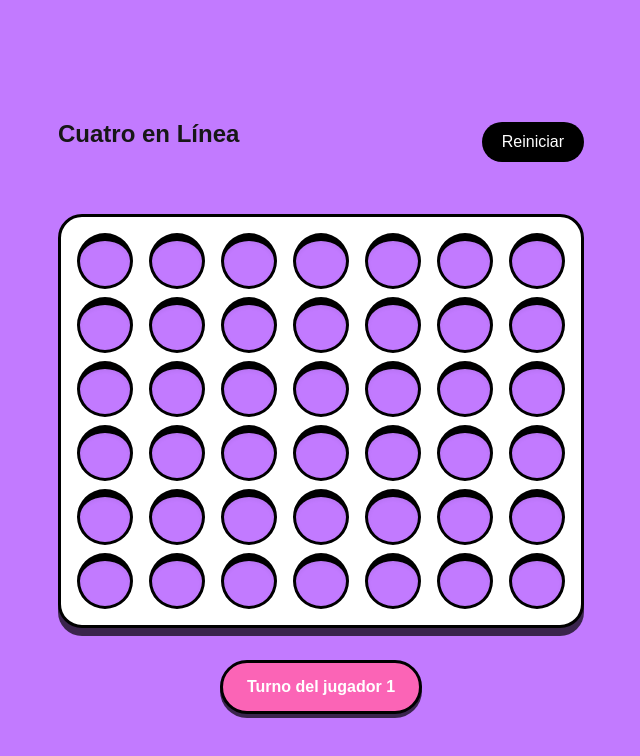
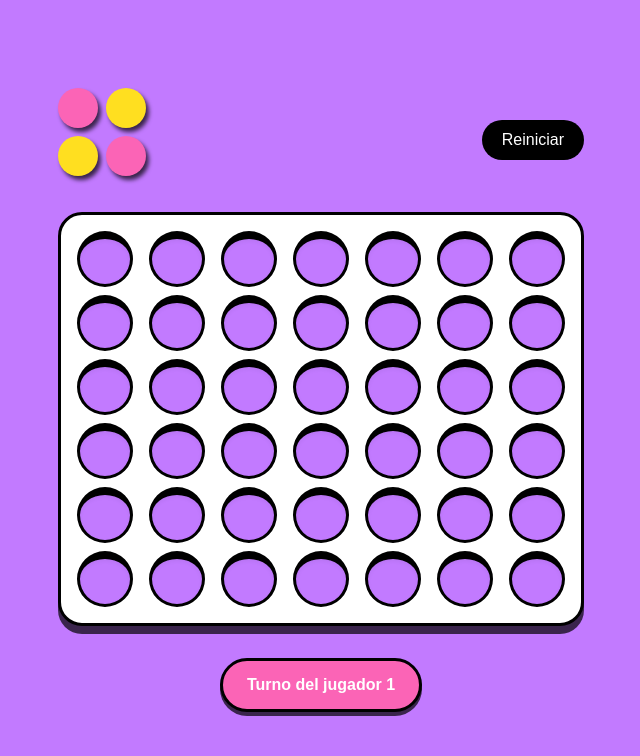
Before and after one commit to Arimoriconi/connect-four, a Next.js app: page / in a window 1280 px wide. Shown: the top 756 px of the page, without its empty margins (319-959 px from the left). Built offline with nearby package versions, Linux system fonts and the light colour scheme.

Commit message:
add logo

```diff
--- a/src/app/globals.css
+++ b/src/app/globals.css
@@ -25,13 +25,22 @@ body {
   font-family: Arial, Helvetica, sans-serif;
 }
 
-@keyframes drop-fake {
-  from {
-    transform: translateY(-100px);
+@keyframes zoomInUp {
+  0% {
     opacity: 0;
+    transform: translateY(100%) scale(0.8);
   }
-  to {
-    transform: translateY(0);
+
+  60% {
     opacity: 1;
+    transform: translateY(-10%) scale(1.1);
+  }
+
+  100% {
+    transform: translateY(0) scale(1);
   }
 }
+
+.animate-zoom-in-up {
+  animation: zoomInUp 0.6s ease-out forwards;
+}
--- a/src/components/GameBoard.tsx
+++ b/src/components/GameBoard.tsx
@@ -2,6 +2,7 @@
 import React, { useState } from 'react';
 import Cell from './Cell';
 import { Player } from '../types/inteface';
+import Logo from './Logo';
 
 const ROWS = 6;
 const COLS = 7;
@@ -67,9 +68,9 @@ const GameBoard: React.FC = () => {
   };
 
   return (
-    <div className="flex flex-col items-center space-y-4 mt-5">
-      <div className="flex flex-row justify-between w-full items-center">
-        <h1 className="text-2xl font-bold">Cuatro en Línea</h1>
+    <div className="flex flex-col items-center space-y-4">
+      <div className="flex flex-row justify-between w-full items-center mb-0">
+        <Logo />
         <button
           className="mt-4 px-5 py-2 bg-black text-white rounded-full hover:brightness-110 transition-all"
           onClick={resetGame}
@@ -106,9 +107,25 @@ const GameBoard: React.FC = () => {
         ))}
       </div>
       {/* TEXTO DE GANADOR Y TURNO */}
-      <div className="mt-4 bg-pink-400 px-6 py-3 rounded-full border-3 border-black text-white font-bold shadow-[0px_4px_0px_rgba(0,0,0,0.7)]">
-        {winner ? `¡Jugador ${winner} gana!` : `Turno del jugador ${currentPlayer}`}
-      </div>
+      {winner ? (
+        <div className="fixed inset-0 flex items-center justify-center z-50 pointer-events-none bg-black/50">
+          <div className="px-8 w-[400px] h-[300px] flex flex-col items-center justify-center py-4 rounded-3xl border-4 border-black bg-violet-500 text-white font-extrabold text-3xl shadow-[0px_8px_0px_rgba(0,0,0,0.7)] animate-zoom-in-up">
+            <Logo />
+            <p className='text-4xl mt-5'>¡Jugador {winner} gana!</p>
+            <button
+              className="mt-4 px-5 py-2 bg-black text-xl text-white rounded-full hover:brightness-110 transition-all"
+              onClick={resetGame}
+            >
+              Reiniciar partida
+            </button>
+          </div>
+
+        </div>
+      ) : (
+        <div className="mt-4 bg-pink-400 px-6 py-3 rounded-full border-3 border-black text-white font-bold shadow-[0px_4px_0px_rgba(0,0,0,0.7)]">
+          Turno del jugador {currentPlayer}
+        </div>
+      )}
 
 
     </div>
--- /dev/null
+++ b/src/components/Logo.tsx
@@ -0,0 +1,12 @@
+const Logo = () => {
+    return (
+        <div className='grid grid-cols-2 gap-2'>
+            <span className='w-[40px] h-[40px] bg-pink-400 rounded-full shadow-[3px_4px_4px_rgba(0,0,0,0.7)]'></span>
+            <span className='w-[40px] h-[40px] bg-yellow-300 rounded-full shadow-[3px_4px_4px_rgba(0,0,0,0.7)]'></span>
+            <span className='w-[40px] h-[40px] bg-yellow-300 rounded-full shadow-[3px_4px_4px_rgba(0,0,0,0.7)]'></span>
+            <span className='w-[40px] h-[40px] bg-pink-400 rounded-full shadow-[3px_4px_4px_rgba(0,0,0,0.7)]'></span>
+        </div>
+    );
+};
+
+export default Logo;
```
